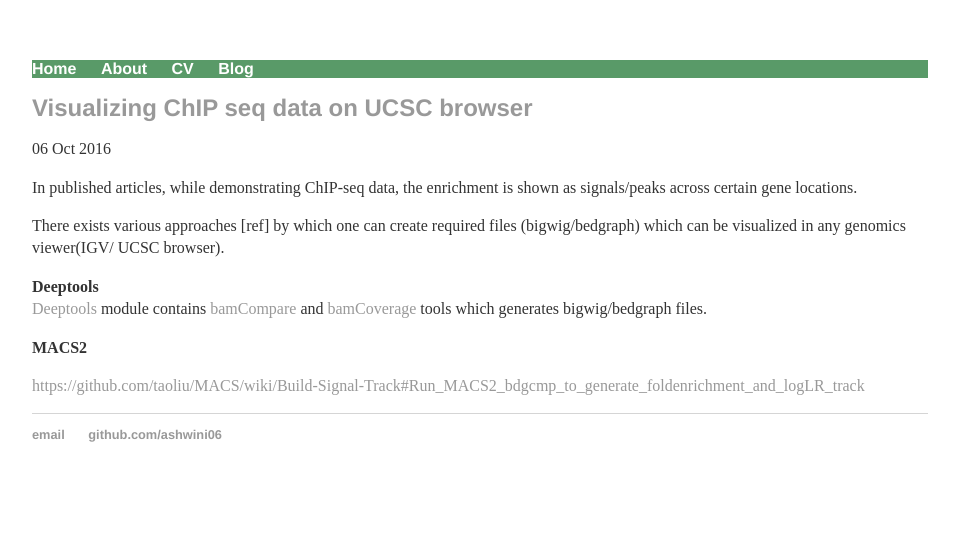
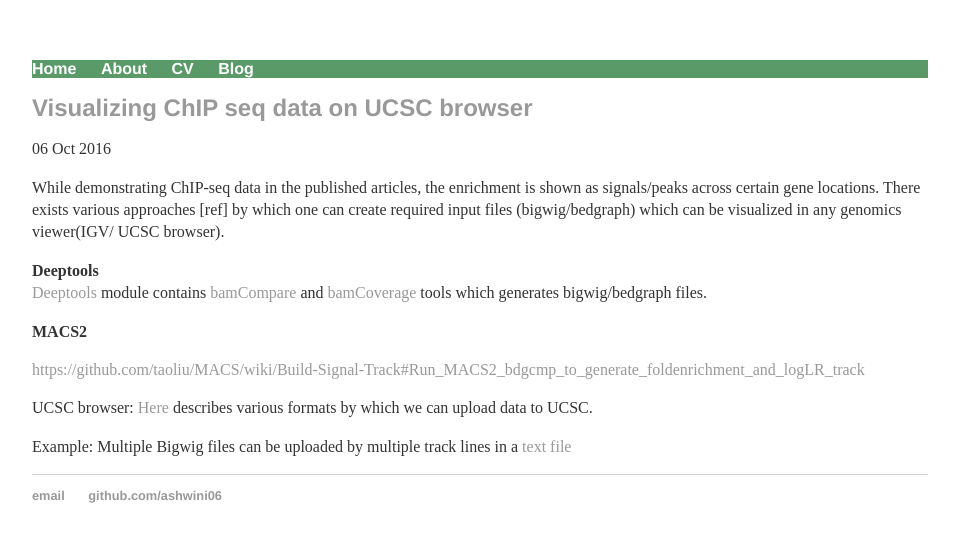
Before and after one commit to ashwini06/ashwini06.github.io, a Jekyll site: the page built from _posts/2016-10-07-Visualizing_ChIP-Seq_data_on_UCSC.md, in a window 1280 px wide. Shown: the top 542 px of the page, without its empty margins (160-1119 px from the left). Built offline with Jekyll 4.4.1, drawn with Linux system fonts in a browser that asks for light colours.

Commit message:
Update 2016-10-07-Visualizing_ChIP-Seq_data_on_UCSC.md

```diff
--- a/_posts/2016-10-07-Visualizing_ChIP-Seq_data_on_UCSC.md
+++ b/_posts/2016-10-07-Visualizing_ChIP-Seq_data_on_UCSC.md
@@ -4,9 +4,7 @@ title: "Visualizing ChIP seq data on UCSC browser"
 date: 2016-10-06
 ---
 
-In  published articles, while demonstrating  ChIP-seq data, the enrichment is shown as signals/peaks  across certain gene locations.
-
-There exists various approaches [ref] by which one can create required files (bigwig/bedgraph) which can be visualized in any genomics viewer(IGV/ UCSC browser).
+While demonstrating ChIP-seq data in the published articles, the enrichment is shown as signals/peaks across certain gene locations. There exists various approaches [ref] by which one can create required input files (bigwig/bedgraph) which can be visualized in any genomics viewer(IGV/ UCSC browser).
 
 **Deeptools**
 [Deeptools](http://deeptools.readthedocs.io/en/latest/index.html) module contains [bamCompare](http://deeptools.readthedocs.io/en/latest/content/tools/bamCoverage.html) and [bamCoverage](http://deeptools.readthedocs.io/en/latest/content/tools/bamCompare.html) tools which generates bigwig/bedgraph files.
@@ -15,3 +13,9 @@ There exists various approaches [ref] by which one can create required files (bi
 **MACS2**
 
 [https://github.com/taoliu/MACS/wiki/Build-Signal-Track#Run_MACS2_bdgcmp_to_generate_foldenrichment_and_logLR_track](https://github.com/taoliu/MACS/wiki/Build-Signal-Track#Run_MACS2_bdgcmp_to_generate_foldenrichment_and_logLR_track)
+
+
+UCSC browser:
+[Here](https://genome.ucsc.edu/goldenPath/help/hgTracksHelp.html#CustomTracks) describes various formats by which we can upload data to UCSC.
+
+Example: Multiple Bigwig files can be uploaded by multiple track lines in a [text file](https://github.com/ashwini06/ashwini06.github.io/blob/master/test_data/bigWiggers.txt)
```
